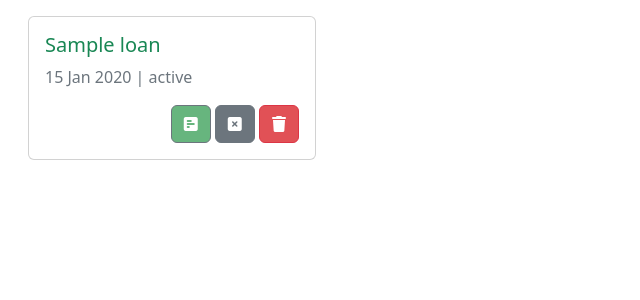
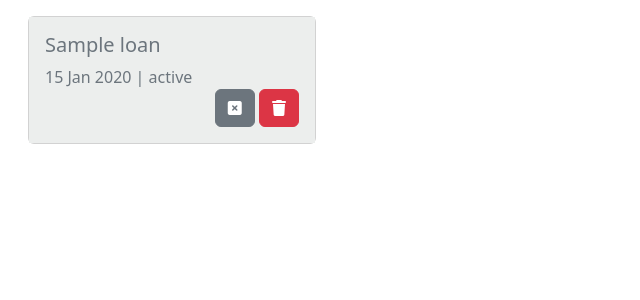
Before and after one commit to goodluckyash04/Expense-Manager, a Django app: template accounts/templates/loanHome.html in a window 1280 px wide. Shown: the part 56-356 px from the top of the page, without its empty margins (0-640 px from the left). Run offline with Django 4.2, Linux system fonts and the light colour scheme; the template is opened without the code that fills it: most values are stand-ins (such as "Sample title", 1, 10 or a date in 2020).

Commit message:
v2.0/update

```diff
--- a/accounts/templates/loanHome.html
+++ b/accounts/templates/loanHome.html
@@ -3,19 +3,30 @@
 <div class="row m-3 ">
 {% for  i in loanData %}
     <div class="col-12 col-md-3 mb-3">
-        <div class="card ">
-            <div class="card-body text-end ">
-                <h5 class="card-title text-success text-start ">{{i.title}}</h5>
-                <p class="card-text text-secondary text-start  ">{{i.started_on | date:"d M Y"}} | {{i.status}} </p>
-                <a href="/loanReport/{{i.id}}" class="btn btn-secondary" style="background-color:#4da868d9"><i class="fa-solid fa-square-poll-horizontal"></i></a>
-                {% if i.status == "Open" %}
-                <a href="/updateLoanStatus/{{i.id}}" class="btn btn-secondary" style="background-color:#4da868d9;"><i class="fa-solid fa-square-check"></i></a>
+        <a class="text-decoration-none" href="/loanReport/{{i.id}}">
+        <div class="card " >
+
+            <div class="card-body  text-end " {% if i.status == "Open" %} style="background-color:#cef4d3;"
                 {% else %}
-                <a href="/updateLoanStatus/{{i.id}}" class="btn btn-secondary" ><i class="fa-solid  text-white fa-square-xmark"></i></a>
-                {% endif %}
-                <a href="/deleteLoan/{{i.id}}" class="btn btn-danger" style="background-color:#dc3339d9;"><i class="fa-solid  text-white fa-trash"></i></a>
+   style="background-color:#eceeed;"
+                {% endif %}>
+                <div class="justify-content-between">
+
+                <h5 class="card-title {% if i.status == "Open" %} text-success {% else %} text-secondary {% endif %}> text-start ">{{i.title}} </h5>
 
             </div>
+            <p class="card-text text-secondary text-start  ">{{i.started_on | date:"d M Y"}} | {{i.status}} </p>
+            {% comment %} <a href="/loanReport/{{i.id}}" class="btn btn-secondary" style="background-color:#4da868d9"><i class="fa-solid fa-square-poll-horizontal"></i></a> {% endcomment %}
+            {% if i.status == "Open" %}
+            <a href="/updateLoanStatus/{{i.id}}" class="btn btn-secondary" style="background-color:#4da868d9;"><i class="fa-solid fa-square-check"></i></a>
+            {% else %}
+            <a href="/updateLoanStatus/{{i.id}}" class="btn btn-secondary" ><i class="fa-solid  text-white fa-square-xmark"></i></a>
+            {% endif %}
+            <a href="/deleteLoan/{{i.id}}"  class="btn btn-danger" ><i class="fa-solid  text-white fa-trash"></i></a>
+
+
+            </div>
+        </a>
         </div>
     </div>
     {% endfor %}
```
Also changed, not shown: accounts/views.py (+10 -1 lines).
